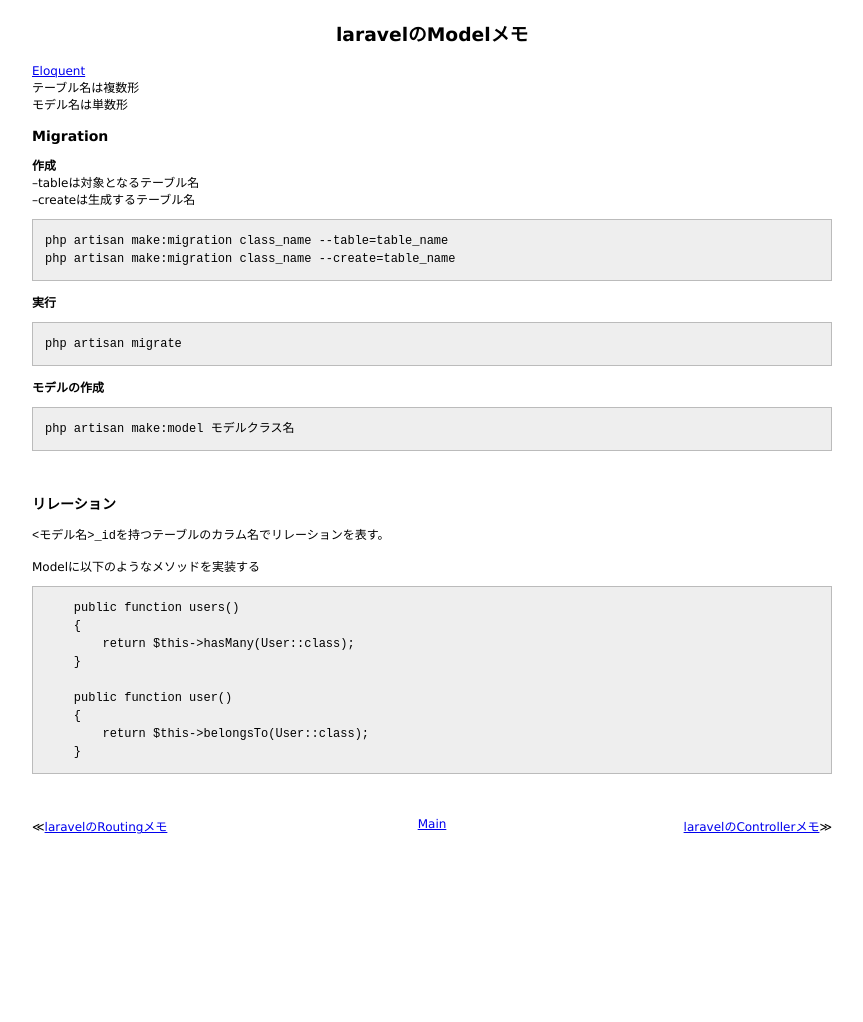
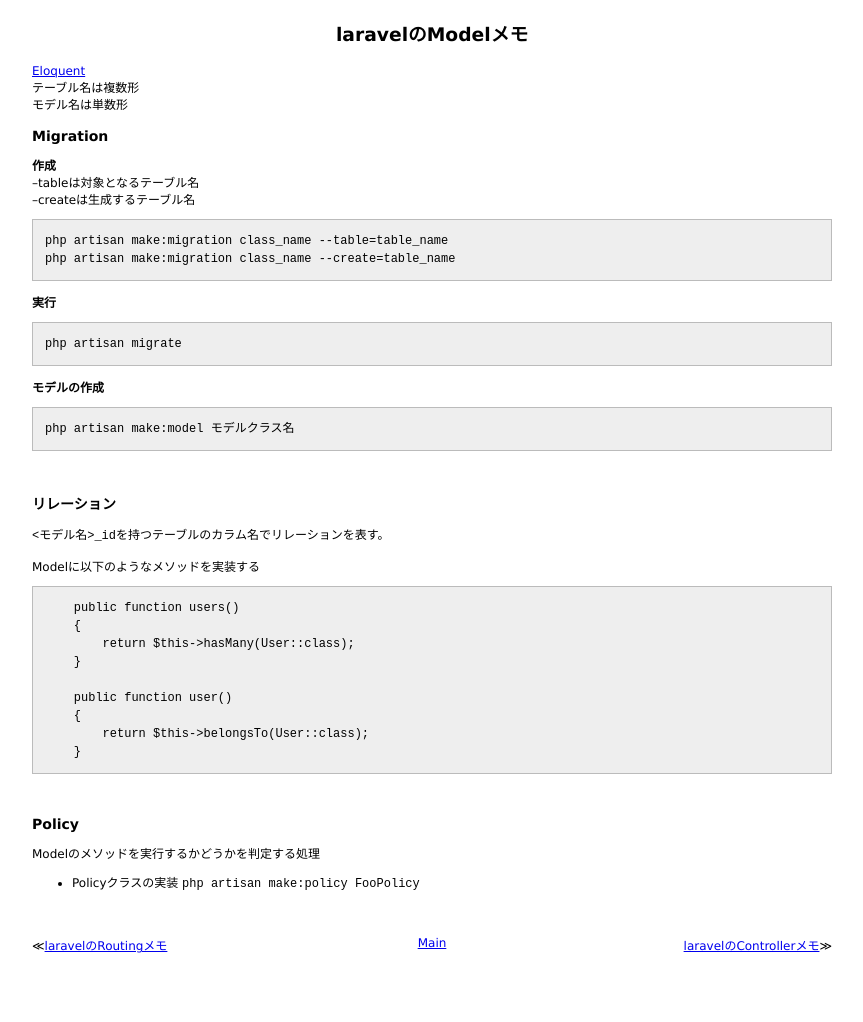
Before and after one commit to 38elements/38elements.github.com, a Jekyll site: the page built from _posts/2016-05-06-laravel-model.md, in a window 1280 px wide. Shown: the whole page, without its empty margins (208-1071 px from the left). Built offline with Jekyll 4.4.1, drawn with Linux system fonts in a browser that asks for light colours; before the commit the page ends 903 px from its top, so only the background shows below that.

Commit message:
Update 2016-05-06-laravel-model.md

````diff
--- a/_posts/2016-05-06-laravel-model.md
+++ b/_posts/2016-05-06-laravel-model.md
@@ -45,3 +45,9 @@ Modelに以下のようなメソッドを実装する
         return $this->belongsTo(User::class);
     }
 ```
+<br>
+
+### Policy
+Modelのメソッドを実行するかどうかを判定する処理
+* Policyクラスの実装
+`php artisan make:policy FooPolicy`
````
